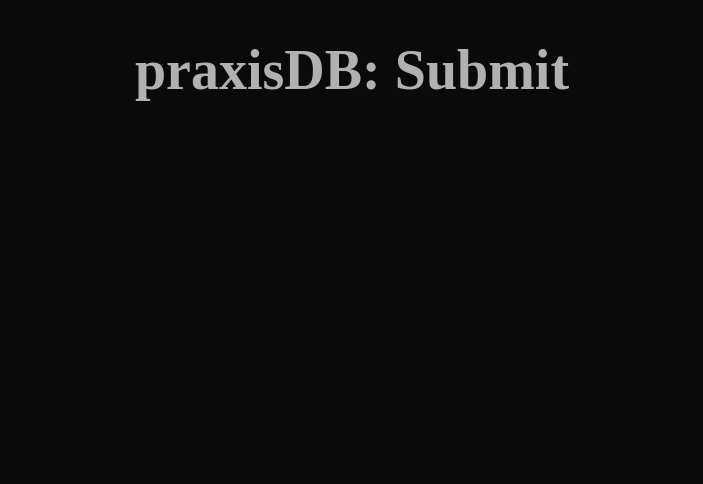
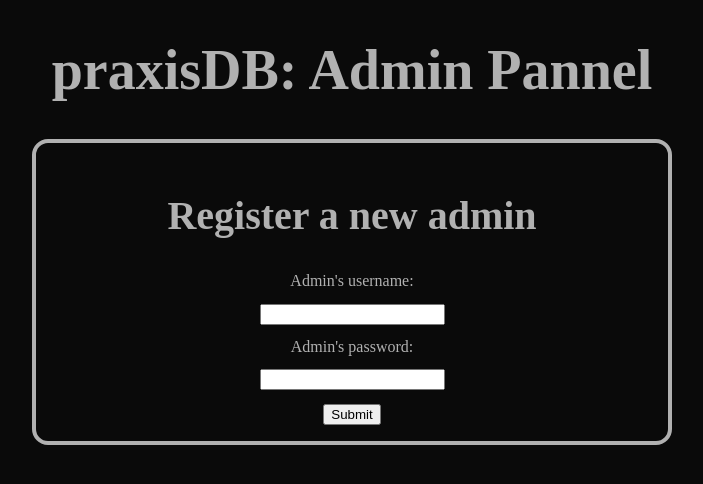
Before and after one commit to Velkee/praxisDB, a SvelteKit app in the folder frontend/: page /admin in a window 1280 px wide. Shown: the top 484 px of the page, without its empty margins (288-991 px from the left). Built offline with nearby package versions, Linux system fonts and the light colour scheme; no server answers.

Commit message:
Admin registration form added

```diff
--- a/frontend/src/routes/admin/+page.svelte
+++ b/frontend/src/routes/admin/+page.svelte
@@ -1,7 +1,27 @@
 <header>
-    <h1>praxisDB: Submit</h1>
+    <h1>praxisDB: Admin Pannel</h1>
 </header>
 
+<script>
+    // @ts-ignore
+    import { PUBLIC_API_IP, PUBLIC_API_PORT } from '$env/static/public'
+    const api_ip = PUBLIC_API_IP;
+    const api_port = PUBLIC_API_PORT;
+</script>
+
 <main class="main-content">
+    <form action='http://{api_ip}:{api_port}/newadmin' method="post">
+        <h2>Register a new admin</h2>
+        <label for="adminUsername">Admin's username:</label>
+        <br />
+        <input type="text" name="adminUsername" id="adminUsername" required>
+        <br />
 
+        <label for="adminPassword">Admin's password:</label>
+        <br />
+        <input type="password" name="adminPassword" id="adminPassword" required>
+        <br />
+
+        <button type="submit">Submit</button>
+    </form>
 </main>
--- a/frontend/src/routes/submit/+page.svelte
+++ b/frontend/src/routes/submit/+page.svelte
@@ -30,6 +30,7 @@
         <br />
         <input type="file" name="imageUpload" id="imageUpload" accept=".jpg,.png" required>
         <br />
+
         <button type="submit">Submit</button>
     </form>
 </main>
```
